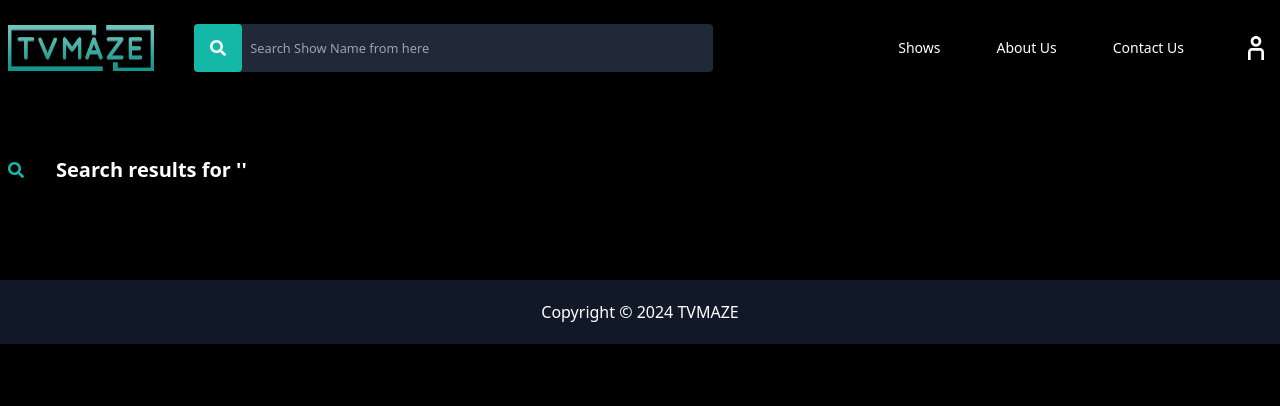
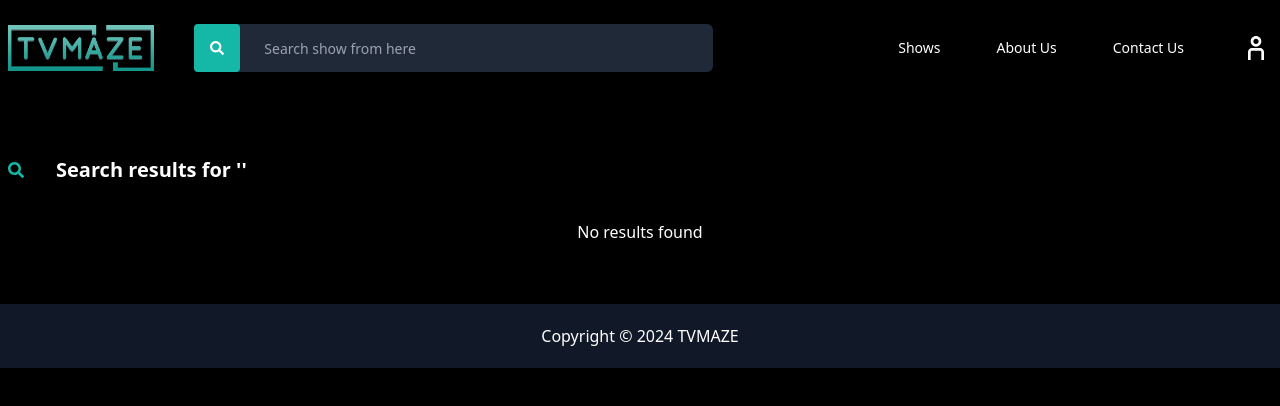
Before and after one commit to mmahabadi/tvmaze, a Vue app: page /search in a window 1280 px wide. Shown: the top 406 px of the page. Built offline with nearby package versions, Linux system fonts and the light colour scheme.

Commit message:
added async search

```diff
--- /dev/null
+++ b/src/@ui/components/SearchInput.vue
@@ -0,0 +1,107 @@
+<script setup lang="ts">
+import { ref, defineEmits, defineProps, watch } from 'vue'
+import { RouterLink } from 'vue-router'
+import SearchIcon from './icons/SearchIcon.vue'
+import SpinnerIcon from './icons/SpinnerIcon.vue'
+
+const props = defineProps<{
+  modelValue: string
+  loading: boolean
+  results: { id: number; name: string }[]
+}>()
+const emits = defineEmits(['update:modelValue', 'search'])
+const searchQuery = ref(props.modelValue)
+
+watch(
+  () => props.modelValue,
+  (newValue) => {
+    searchQuery.value = newValue
+  }
+)
+
+const updateValue = (value: string) => {
+  searchQuery.value = value
+  emits('update:modelValue', value)
+}
+const searchHandler = () => {
+  if (searchQuery.value !== '') emits('search')
+}
+</script>
+<template>
+  <div class="search">
+    <div class="search-container">
+      <button @click="searchHandler()" class="search-btn">
+        <SearchIcon />
+      </button>
+      <input
+        :value="searchQuery"
+        @input="updateValue($event.target.value)"
+        type="text"
+        placeholder="Search show from here"
+        class="search-input"
+      />
+      <div class="loading" role="status" v-if="loading">
+        <SpinnerIcon />
+        <span class="sr-only">Loading...</span>
+      </div>
+    </div>
+    <div class="dropdown" v-if="!loading && !!searchQuery">
+      <ul>
+        <li v-if="results?.length === 0" class="dropdown-item no-link">No results found</li>
+        <li v-for="item in results" :key="item.id" class="dropdown-item">
+          <RouterLink :to="`/details/${item.id}?q=${searchQuery}`" @click.prevent>{{
+            item.name
+          }}</RouterLink>
+        </li>
+        <li v-if="results?.length > 0" class="dropdown-item">
+          <RouterLink :to="`/search?q=${searchQuery}`" @click.prevent>
+            See all the results
+          </RouterLink>
+        </li>
+      </ul>
+    </div>
+  </div>
+</template>
+<style scoped>
+.search-container {
+  @apply flex w-full bg-gray-800 rounded-md text-sm gap-4;
+
+  .search-input {
+    @apply font-medium text-sm w-11/12 h-12 bg-transparent border-none px-2 text-white;
+  }
+
+  .search-btn {
+    @apply w-12 flex h-12 rounded text-white justify-center items-center;
+    background-color: var(--primary-color);
+  }
+
+  .loading {
+    @apply absolute right-2 top-2;
+  }
+}
+.search {
+  @apply relative inline-block w-full;
+
+  .dropdown {
+    @apply hidden absolute z-10 divide-y divide-gray-100 rounded-lg shadow w-full max-w-[600px] bg-gray-700;
+
+    ul {
+      @apply py-2 text-sm text-gray-200;
+
+      .dropdown-item {
+        @apply block;
+
+        a {
+          @apply block px-4 py-2 w-full hover:bg-gray-600 hover:text-white;
+        }
+        &.no-link {
+          @apply block px-4 py-2 w-full;
+        }
+      }
+    }
+  }
+  &:hover .dropdown {
+    @apply block;
+  }
+}
+</style>
--- /dev/null
+++ b/src/@ui/components/icons/SpinnerIcon.vue
@@ -0,0 +1,18 @@
+<template>
+  <svg
+    aria-hidden="true"
+    class="w-8 h-8 animate-spin text-gray-600 fill-teal-500"
+    viewBox="0 0 100 101"
+    fill="none"
+    xmlns="http://www.w3.org/2000/svg"
+  >
+    <path
+      d="M100 50.5908C100 78.2051 77.6142 100.591 50 100.591C22.3858 100.591 0 78.2051 0 50.5908C0 22.9766 22.3858 0.59082 50 0.59082C77.6142 0.59082 100 22.9766 100 50.5908ZM9.08144 50.5908C9.08144 73.1895 27.4013 91.5094 50 91.5094C72.5987 91.5094 90.9186 73.1895 90.9186 50.5908C90.9186 27.9921 72.5987 9.67226 50 9.67226C27.4013 9.67226 9.08144 27.9921 9.08144 50.5908Z"
+      fill="currentColor"
+    />
+    <path
+      d="M93.9676 39.0409C96.393 38.4038 97.8624 35.9116 97.0079 33.5539C95.2932 28.8227 92.871 24.3692 89.8167 20.348C85.8452 15.1192 80.8826 10.7238 75.2124 7.41289C69.5422 4.10194 63.2754 1.94025 56.7698 1.05124C51.7666 0.367541 46.6976 0.446843 41.7345 1.27873C39.2613 1.69328 37.813 4.19778 38.4501 6.62326C39.0873 9.04874 41.5694 10.4717 44.0505 10.1071C47.8511 9.54855 51.7191 9.52689 55.5402 10.0491C60.8642 10.7766 65.9928 12.5457 70.6331 15.2552C75.2735 17.9648 79.3347 21.5619 82.5849 25.841C84.9175 28.9121 86.7997 32.2913 88.1811 35.8758C89.083 38.2158 91.5421 39.6781 93.9676 39.0409Z"
+      fill="currentFill"
+    />
+  </svg>
+</template>
--- a/src/layouts/components/header/HeaderSearch.vue
+++ b/src/layouts/components/header/HeaderSearch.vue
@@ -1,58 +1,54 @@
 <script setup lang="ts">
-import SearchIcon from '@/@ui/components/icons/SearchIcon.vue'
-import { ref } from 'vue'
-import { useRouter } from 'vue-router'
+import { ref, watch, computed, onMounted } from 'vue'
+import { useRouter, useRoute } from 'vue-router'
+import { useSearchStore } from '@/stores/search'
+import SearchInput from '@/@ui/components/SearchInput.vue'
 
+const store = useSearchStore()
 const searchQuery = ref('')
 const router = useRouter()
+const route = useRoute()
+const timeout = ref<number | null>(null)
 
-const submitForm = () => {
+const results = computed(() =>
+  store.searchResults?.slice(0, 5).map((show) => ({ name: show?.name, id: show?.id }))
+)
+
+onMounted(() => {
+  searchQuery.value = route.query.q?.toString() || ''
+})
+
+watch(
+  () => route.query.q,
+  (newValue) => {
+    searchQuery.value = newValue?.toString() || ''
+  }
+)
+
+/**
+ * using debounce to avoid making request on every key press
+ */
+watch(searchQuery, (newValue) => {
+  if (timeout.value) {
+    clearTimeout(timeout.value)
+  }
+  timeout.value = setTimeout(() => {
+    store.searchShows(newValue)
+  }, 500)
+})
+
+const searchHandler = () => {
   if (searchQuery.value !== '') {
     router.push({ name: 'search', query: { q: searchQuery.value } })
   }
 }
 </script>
-
 <template>
-  <form @submit.prevent="submitForm" class="search-form">
-    <button type="submit" class="search-btn">
-      <SearchIcon />
-    </button>
-    <input
-      v-model="searchQuery"
-      type="text"
-      placeholder="Search Show Name from here"
-      class="search-input"
-    />
-  </form>
+  <SearchInput
+    v-model="searchQuery"
+    :loading="store.loading"
+    :results="results"
+    @search="searchHandler"
+  />
 </template>
-<style scoped>
-.search-form {
-  display: flex;
-  width: 100%;
-  background-color: #1f2937;
-  border-radius: 0.25rem;
-
-  .search-input {
-    font-size: 0.8rem;
-    background-color: transparent;
-    border: 0;
-    padding-left: 0.5rem;
-    padding-right: 0.5rem;
-    height: 3rem;
-    width: calc(100% - 3rem);
-  }
-
-  .search-btn {
-    background-color: var(--primary-color);
-    display: flex;
-    justify-content: center;
-    align-items: center;
-    border: 0;
-    height: 3rem;
-    border-radius: 0.25rem;
-    color: white;
-    width: 3rem;
-  }
-}
-</style>
+<style scoped></style>
--- a/src/stores/movies.ts
+++ b/src/stores/movies.ts
@@ -10,8 +10,6 @@ export const useMoviesStore = defineStore('movies', () => {
   const loading = ref(false)
   const error = ref<null | Error>(null)
   const currentIndex = ref(1)
-  const searchResults = ref<Movie[]>([])
-  let searchQuery = ''
   const ITEMS_PER_PAGE = 3
   const ITEMS_LIMIT_FOR_RECENT_MOVIES = 15
   const DATE_LIMIT_FOR_RECENT_MOVIES = 2020
@@ -108,24 +106,9 @@ export const useMoviesStore = defineStore('movies', () => {
     }
   }
 
-  async function searchShows(query: string): Promise<void> {
-    //avoid making the same request multiple times
-    if (searchQuery === query) return
-    searchQuery = query
-    loading.value = true
-    try {
-      searchResults.value = await ApiService.search(query)
-    } catch (e) {
-      error.value = e as Error
-    } finally {
-      loading.value = false
-    }
-  }
-
   return {
     movies,
     genres: paginatedGenres,
-    searchResults,
     recentMovies,
     details,
     loading,
@@ -133,7 +116,6 @@ export const useMoviesStore = defineStore('movies', () => {
     fetchMovies,
     getByGenre,
     nextPage,
-    getShowDetails,
-    searchShows
+    getShowDetails
   }
 })
--- /dev/null
+++ b/src/stores/search.ts
@@ -0,0 +1,33 @@
+import type { Movie } from '@/types'
+import { defineStore } from 'pinia'
+import { ref } from 'vue'
+import * as ApiService from '@/services/ApiService'
+
+export const useSearchStore = defineStore('search', () => {
+  const searchResults = ref<Movie[]>([])
+  let searchQuery = ''
+  const loading = ref(false)
+  const error = ref<null | Error>(null)
+
+  async function searchShows(query: string): Promise<void> {
+    //avoid making the same request multiple times
+    if (searchQuery === query) return
+    searchQuery = query
+    loading.value = true
+    try {
+      searchResults.value = await ApiService.search(query)
+    } catch (e) {
+      error.value = e as Error
+    } finally {
+      loading.value = false
+    }
+  }
+
+  return {
+    searchResults,
+    searchQuery,
+    loading,
+    error,
+    searchShows
+  }
+})
--- a/src/views/DetailsView.vue
+++ b/src/views/DetailsView.vue
@@ -1,5 +1,5 @@
 <script setup lang="ts">
-import { computed, onMounted } from 'vue'
+import { computed, onMounted, watch } from 'vue'
 import { useRoute } from 'vue-router'
 import { useMoviesStore } from '@/stores/movies'
 import MainLayout from '@/layouts/MainLayout.vue'
@@ -9,11 +9,22 @@ import { type Person } from '@/types'
 
 const route = useRoute()
 const store = useMoviesStore()
-const showId = Number(route.params.id)
+const showId = computed(() => +route.params.id)
+
+watch(
+  () => route.params.id,
+  (newValue) => {
+    getShow(+newValue)
+  }
+)
 
 onMounted(() => {
-  store.getShowDetails(showId)
+  getShow(showId.value)
 })
+
+const getShow = (id: number) => {
+  store.getShowDetails(id)
+}
 
 const casts = computed(() => store.details?._embedded?.cast?.map((item) => item.person as Person))
 </script>
--- a/src/views/SearchView.vue
+++ b/src/views/SearchView.vue
@@ -1,15 +1,13 @@
 <script setup lang="ts">
-import { useMoviesStore } from '@/stores/movies'
-import { onMounted, watch, ref, computed } from 'vue'
+import { useSearchStore } from '@/stores/search'
+import { onMounted, watch, ref } from 'vue'
 import { useRoute } from 'vue-router'
 import MainLayout from '@/layouts/MainLayout.vue'
 import SectionTitle from '@/@ui/components/SectionTitle.vue'
 import SearchIcon from '@/@ui/components/icons/SearchIcon.vue'
-import type { SlideItem } from '@/types'
-import { mapToSlideItems } from '@/utils/mapping'
 import ShowItem from '@/components/ShowItem.vue'
 
-const store = useMoviesStore()
+const store = useSearchStore()
 const route = useRoute()
 const query = ref('')
 
@@ -37,6 +35,9 @@ const searchShows = () => {
       <SearchIcon />
     </SectionTitle>
     <div class="container">
+      <div class="no-result" v-if="store.searchResults?.length === 0">
+        <p>No results found</p>
+      </div>
       <div class="item" v-for="item in store.searchResults" :key="item.id">
         <ShowItem v-if="item" :id="item.id" :name="item.name" :image="item.image?.medium" />
       </div>
@@ -45,14 +46,13 @@ const searchShows = () => {
 </template>
 <style scoped>
 .container {
-  display: flex;
-  gap: 1rem;
-  flex-wrap: wrap;
-  justify-content: center;
+  @apply flex gap-4 flex-wrap justify-center;
 
   .item {
-    width: 100%;
-    max-width: 16rem;
+    @apply w-full md:w-1/2 lg:w-1/3 xl:w-1/4;
+  }
+  .no-result {
+    @apply w-full  h-full flex items-center justify-center;
   }
 }
 </style>
```
